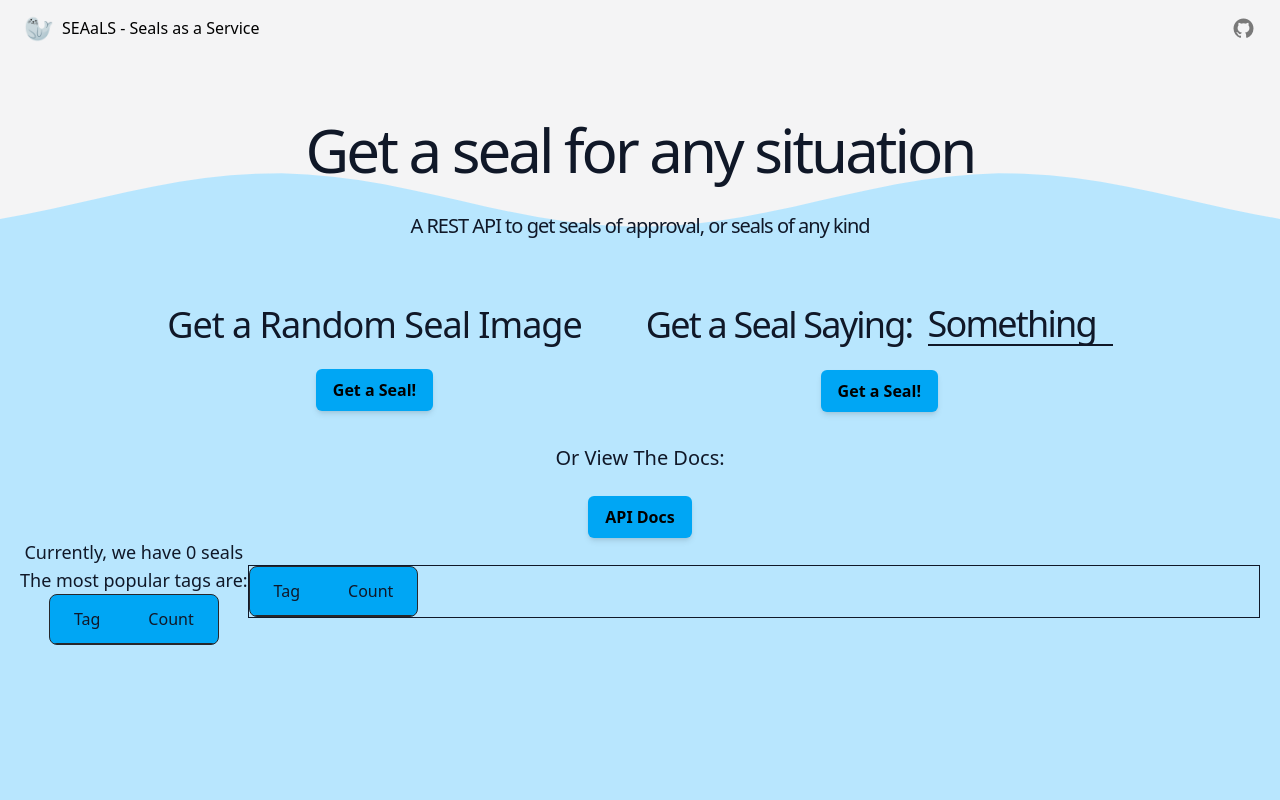
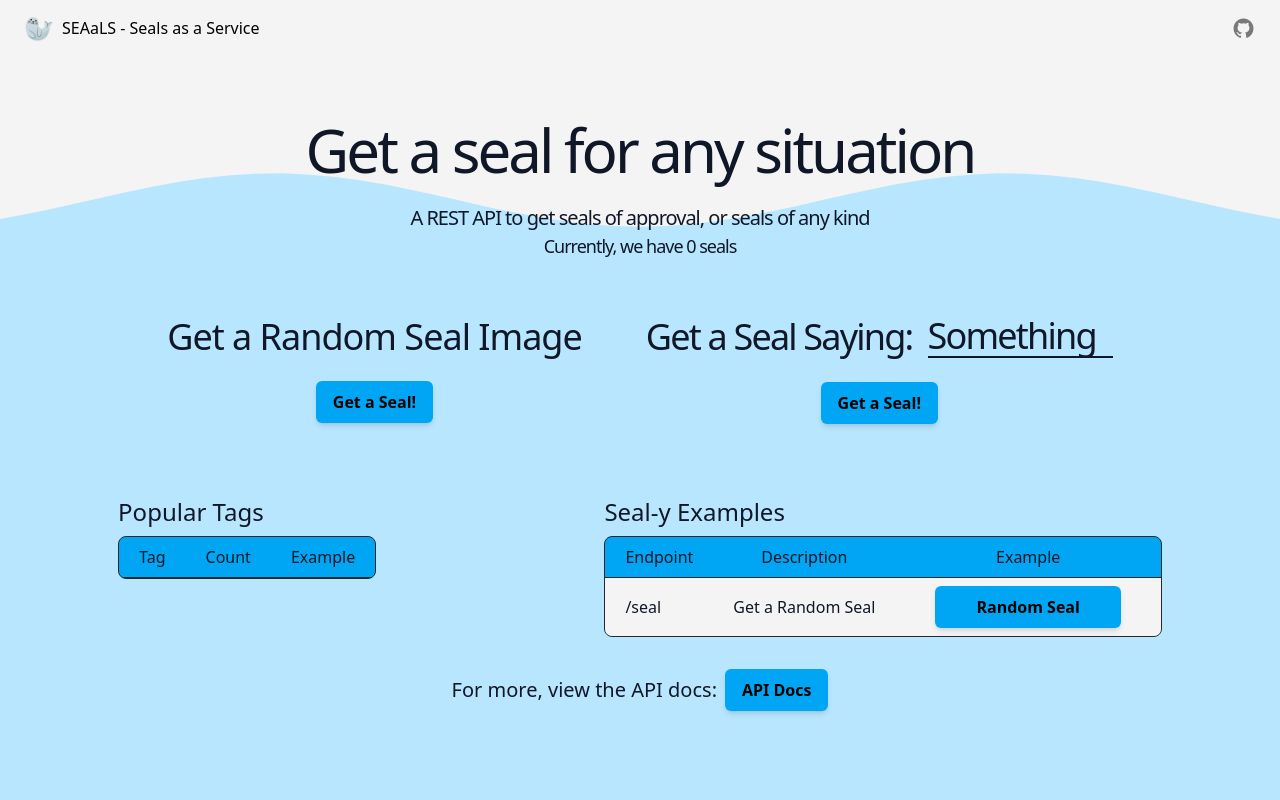
Before and after one commit to Kirimson/seaals, a web app: file public/html/index.html in a window 1280 px wide. Run offline with its HTML, style and script files only (its server is not run), Linux system fonts and the light colour scheme; lists and menus that the app fills with data are empty; some libraries are stand-ins or nearby versions.

Commit message:
feat: add examples table

```diff
--- a/public/html/index.html
+++ b/public/html/index.html
@@ -47,8 +47,11 @@
         </h1>
 
         <div class="flex justify-center flex-col items-center">
-          <div class="py-8 text-xl tracking-tighter text-balance text-center">
+          <div class="py-6 text-xl tracking-tighter text-balance text-center">
             <p>A REST API to get seals of approval, or seals of any kind</p>
+            <p class="text-lg">
+              Currently, we have <span id="seal-count">0</span> seals
+            </p>
           </div>
         </div>
       </section>
@@ -63,7 +66,7 @@
             <h2 class="text-4xl">Get a Random Seal Image</h2>
           </div>
 
-          <a href="/seal">
+          <a href="/seal" target="_blank">
             <button
               class="rounded-md py-2 px-4 border border-transparent transition-all shadow-md hover:shadow-lg text-center text-black dark:text-white focus:shadow-none bg-sky-500 dark:bg-sky-800 hover:bg-sky-300 hover:dark:bg-sky-700 hover:cursor-pointer"
               type="submit"
@@ -87,7 +90,7 @@
             />
           </div>
 
-          <a id="says-link" href="/seal/says/Something">
+          <a id="says-link" href="/seal/says/Something" target="_blank">
             <button
               class="rounded-md py-2 px-4 border border-transparent transition-all shadow-md hover:shadow-lg text-center text-black dark:text-white focus:shadow-none bg-sky-500 dark:bg-sky-800 hover:bg-sky-300 hover:dark:bg-sky-700 hover:cursor-pointer"
               type="submit"
@@ -98,8 +101,72 @@
         </section>
       </section>
 
-      <section class="flex flex-col items-center">
-        <span class="text-xl text-center pb-6">Or View The Docs: </span>
+      <section
+        class="flex flex-col gap-8 md:flex-row items-start justify-around py-8"
+      >
+        <div id="stats" class="flex flex-col items-start">
+          <p class="text-2xl py-2">Popular Tags</p>
+          <div>
+            <table
+              class="bg-sky-500 dark:bg-sky-800 border-separate border-1 border-zinc-800 rounded-lg overflow-hidden border-spacing-0"
+            >
+              <thead>
+                <tr
+                  class="*:font-medium dark:*:text-slate-300 *:border-b-1 *:border-zinc-800"
+                >
+                  <th class="px-5 py-2">Tag</th>
+                  <th class="px-5 py-2">Count</th>
+                  <th class="px-5 py-2">Example</th>
+                </tr>
+              </thead>
+              <tbody
+                class="bg-zinc-100 dark:bg-zinc-900 **:px-5 **:py-2"
+                id="popular-tags"
+              ></tbody>
+            </table>
+          </div>
+        </div>
+
+        <div id="usage">
+          <p class="text-2xl py-2">Seal-y Examples</p>
+          <div>
+            <table
+              class="rounded-corners bg-sky-500 dark:bg-sky-800 border-separate border-1 border-zinc-800 rounded-lg overflow-hidden border-spacing-0"
+            >
+              <thead>
+                <tr
+                  class="*:font-medium dark:*:text-slate-300 *:border-b-1 *:border-zinc-800"
+                >
+                  <th class="px-5 py-2">Endpoint</th>
+                  <th class="px-5 py-2">Description</th>
+                  <th class="px-5 py-2">Example</th>
+                </tr>
+              </thead>
+              <tbody class="bg-zinc-100 dark:bg-zinc-900 **:px-5 **:py-2">
+                <tr>
+                  <td>/seal</td>
+                  <td>Get a Random Seal</td>
+                  <td>
+                    <a href="/seal" target="_blank">
+                      <button
+                        class="rounded-md py-2 px-4 border border-transparent transition-all shadow-md hover:shadow-lg text-center text-black dark:text-white focus:shadow-none bg-sky-500 dark:bg-sky-800 hover:bg-sky-300 hover:dark:bg-sky-700 hover:cursor-pointer"
+                        type="submit"
+                      >
+                        <b>Random Seal</b>
+                      </button>
+                    </a>
+                  </td>
+                </tr>
+              </tbody>
+            </table>
+          </div>
+        </div>
+      </section>
+
+      <section
+        class="flex flex-col md:flex-row gap-2 justify-center items-center"
+      >
+        <span class="text-xl text-center">For more, view the API docs:</span>
         <a href="/swagger/index.html">
           <button
             class="rounded-md py-2 px-4 border border-transparent transition-all shadow-md hover:shadow-lg text-center text-black dark:text-white focus:shadow-none bg-sky-500 dark:bg-sky-800 hover:bg-sky-300 hover:dark:bg-sky-700 hover:cursor-pointer"
@@ -109,53 +176,6 @@
           </button>
         </a>
       </section>
-
-      <section class="flex flex-row items-center">
-        <div id="stats" class="flex flex-col items-center">
-          <p class="text-lg">
-            Currently, we have <span id="seal-count">0</span> seals
-          </p>
-          <p class="text-lg">The most popular tags are:</p>
-          <div>
-            <table
-              class="rounded-corners bg-sky-500 dark:bg-sky-800 border-separate border-1 border-zinc-800 rounded-lg overflow-hidden border-spacing-0"
-            >
-              <thead>
-                <tr
-                  class="*:font-medium dark:*:text-slate-300 *:border-b-1 *:border-zinc-800"
-                >
-                  <th class="px-6 py-3">Tag</th>
-                  <th class="px-6 py-3">Count</th>
-                </tr>
-              </thead>
-              <tbody
-                class="bg-zinc-100 dark:bg-zinc-900 **:px-6 **:py-3"
-                id="popular-tags"
-              ></tbody>
-            </table>
-          </div>
-        </div>
-
-        <div id="usage" class="grow border">
-          <div>
-            <table
-              class="rounded-corners bg-sky-500 dark:bg-sky-800 border-separate border-1 border-zinc-800 rounded-lg overflow-hidden border-spacing-0"
-            >
-              <thead>
-                <tr
-                  class="*:font-medium dark:*:text-slate-300 *:border-b-1 *:border-zinc-800"
-                >
-                  <th class="px-6 py-3">Tag</th>
-                  <th class="px-6 py-3">Count</th>
-                </tr>
-              </thead>
-              <tbody
-                class="bg-zinc-100 dark:bg-zinc-900 **:px-6 **:py-3"
-              ></tbody>
-            </table>
-          </div>
-        </div>
-      </section>
     </content>
     <script src="/assets/js/index.js"></script>
   </body>
```
Also changed, not shown: public/assets/js/index.js, public/assets/output.css.
